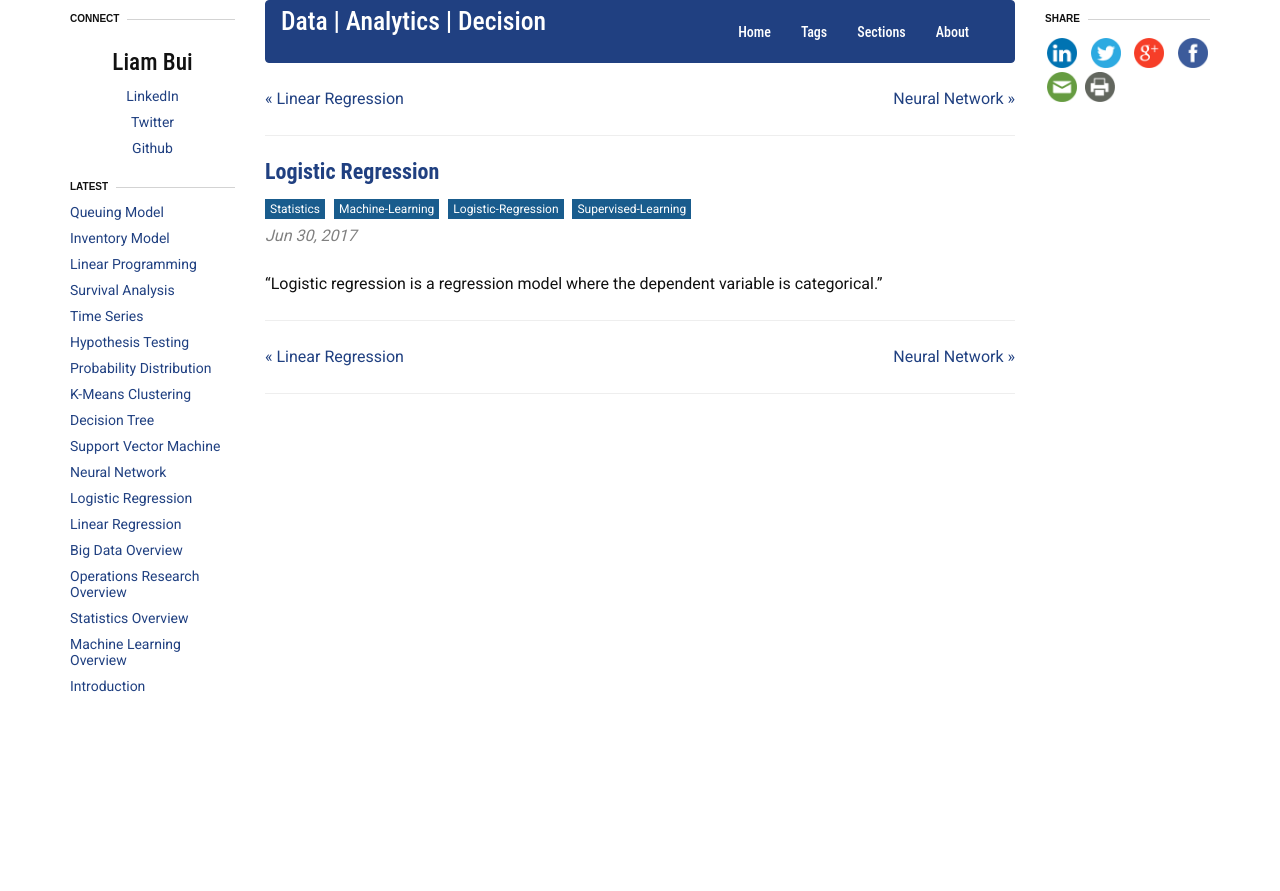
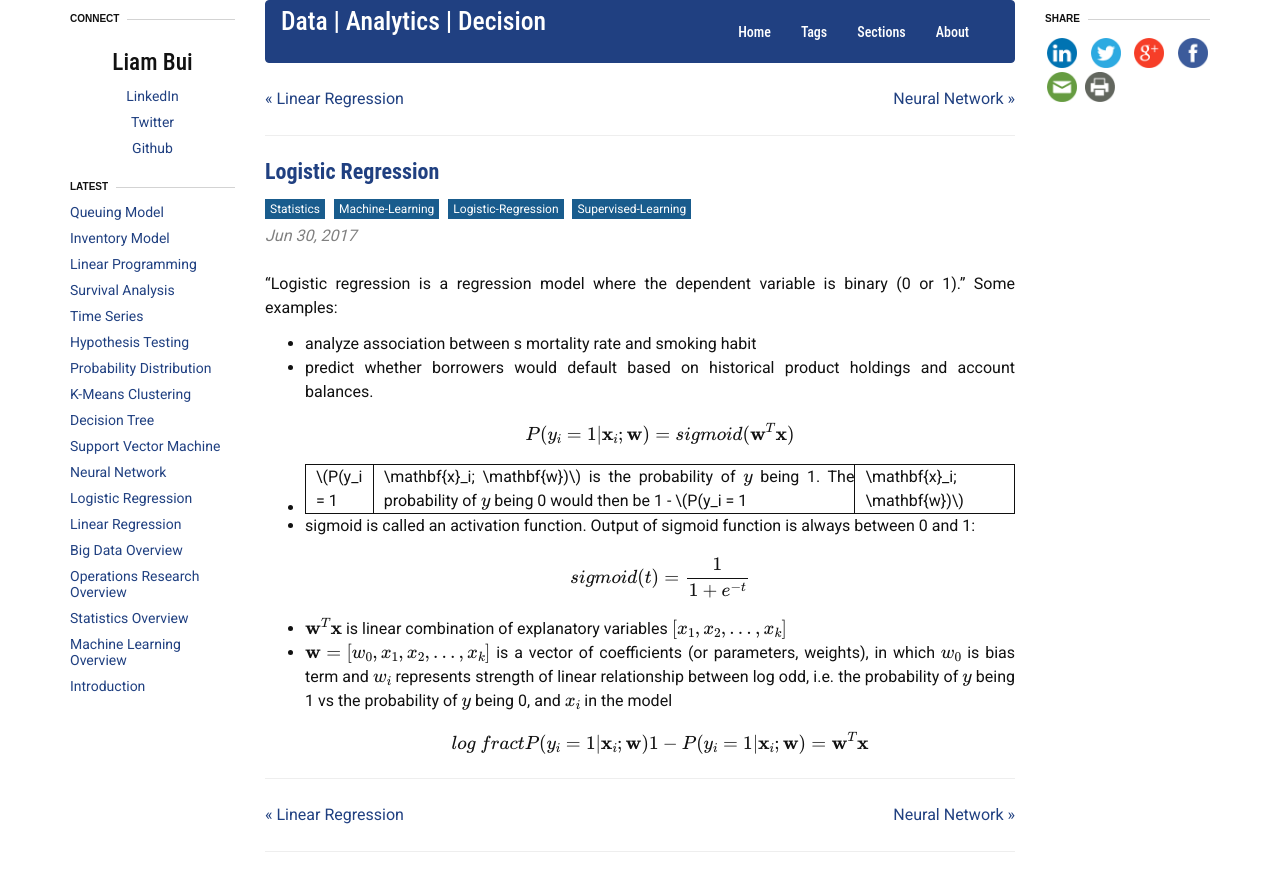
Before and after one commit to liambll/blog-archive, a Jekyll site: the page built from _posts/2017-06-30-logistics-regression.markdown, in a window 1280 px wide. Shown: the top 891 px of the page. Built offline with Jekyll 4.4.1, drawn with Linux system fonts in a browser that asks for light colours; nearby versions of some CDN libraries; formulas are drawn with MathJax 3; comment, search, counter and statistics services are not loaded.

Commit message:
Update 2017-06-30-logistics-regression.markdown

```diff
--- a/_posts/2017-06-30-logistics-regression.markdown
+++ b/_posts/2017-06-30-logistics-regression.markdown
@@ -9,8 +9,24 @@ mathjax: true
 tags: Statistics Machine-Learning Logistic-Regression Supervised-Learning
 categories: Statistics Machine-Learning
 img: /blog/assets/logistic-regression/logistic-regression.png
-summary: Logistic regression is a regression model where the dependent variable is categorical...
+summary: Logistic regression is a regression model where the dependent variable is binary...
 ---
 
 
-"Logistic regression is a regression model where the dependent variable is categorical."
+"Logistic regression is a regression model where the dependent variable is binary (0 or 1)."
+Some examples:
+- analyze association between s mortality rate and smoking habit
+- predict whether borrowers would default based on historical product holdings and account balances.
+\\[
+P(y\_i = 1 | \mathbf{x}\_i; \mathbf{w}) = sigmoid(\mathbf{w}^T\mathbf{x})
+\\]
+* \\(P(y\_i = 1 | \mathbf{x}\_i; \mathbf{w})\\) is the probability of \\(y\\) being 1. The probability of \\(y\\) being 0 would then be 1 - \\(P(y\_i = 1 | \mathbf{x}\_i; \mathbf{w})\\)
+* sigmoid is called an activation function. Output of sigmoid function is always between 0 and 1:
+\\[
+sigmoid(t) = \frac{1}{1 + e^{-t}}
+\\]
+* \\(\mathbf{w}^T\mathbf{x}\\) is linear combination of explanatory variables \\([x_1, x_2, ..., x_k] \\)
+* \\(\mathbf{w} = [w_0, x_1, x_2, ..., x_k] \\) is a vector of coefficients (or parameters, weights), in which \\(w_0\\) is bias term and \\(w_i\\) represents strength of linear relationship between log odd, i.e. the probability of \\(y\\) being 1 vs the probability of \\(y\\) being 0, and \\(x_i\\) in the model
+\\[
+log~fract{P(y\_i = 1 | \mathbf{x}\_i; \mathbf{w})}{1 - P(y\_i = 1 | \mathbf{x}\_i; \mathbf{w})} = \mathbf{w}^T\mathbf{x}
+\\]
```
